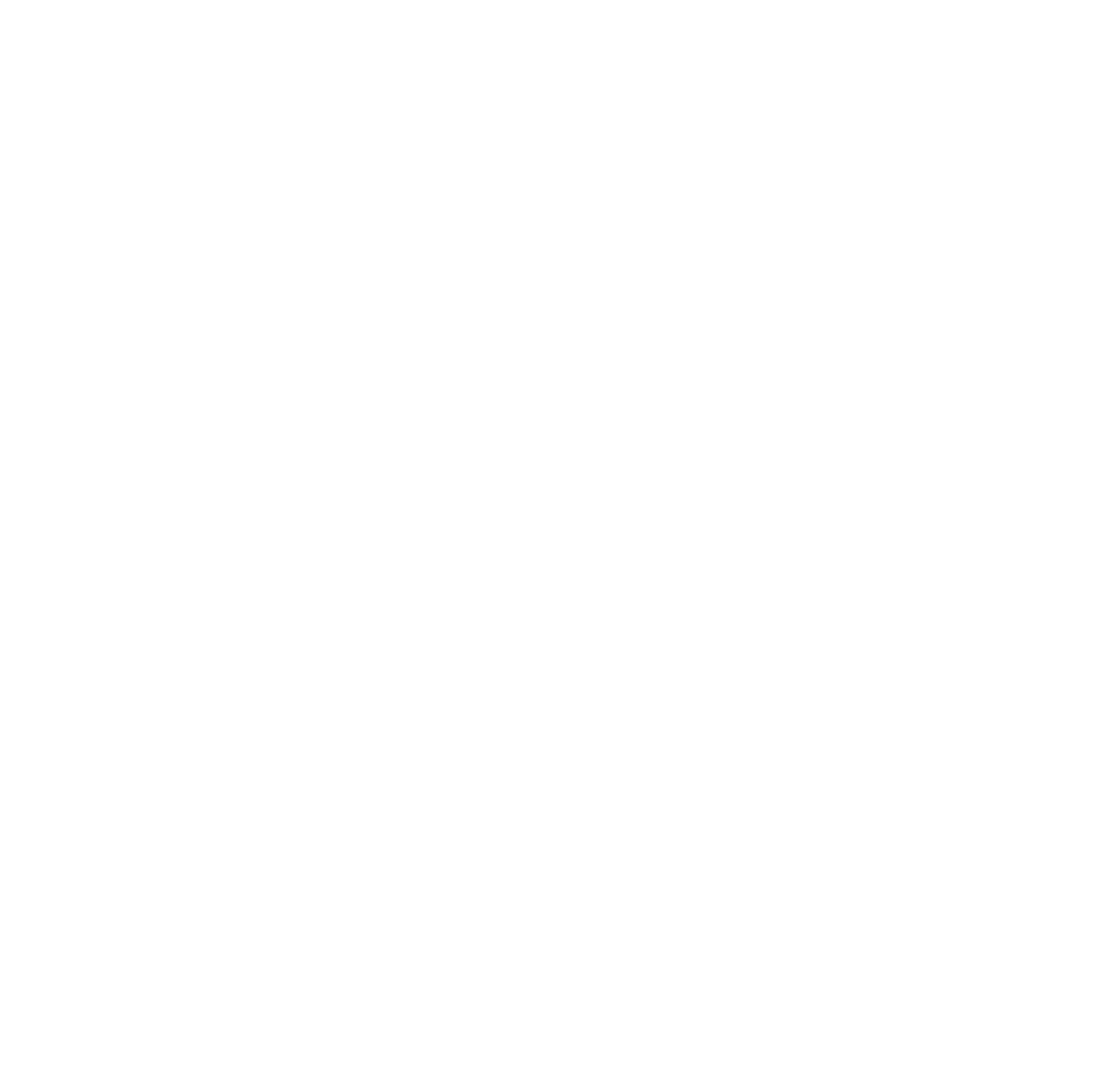
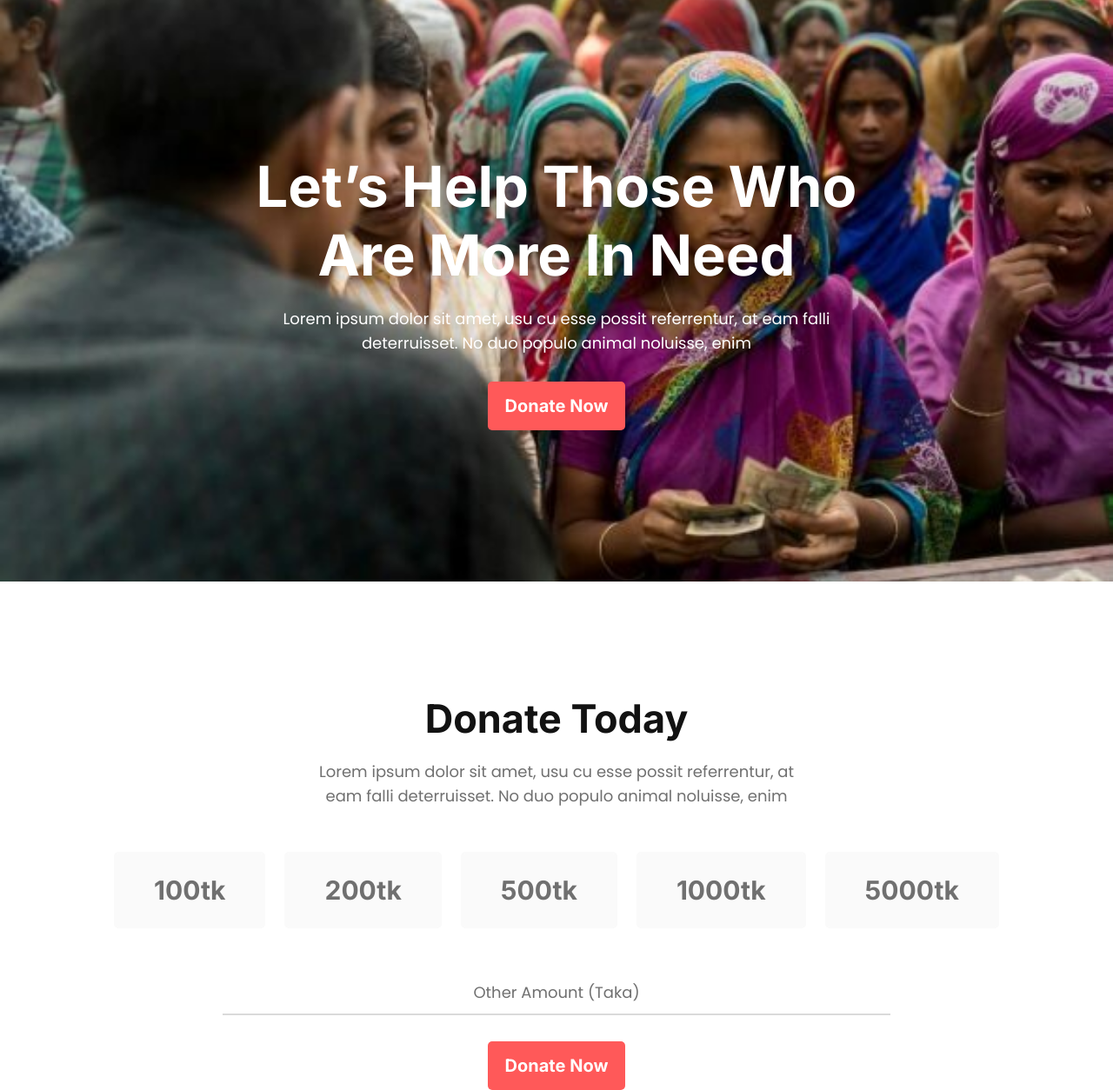
Before and after one commit to MdNazmulHaqueA/donate-today, a plain HTML site: page index.html in a window 1280 px wide. Shown: the whole page at 87% size. Before the commit the page ends 800 px from the top, so only its background shows below. Drawn offline with Linux system fonts and the light colour scheme.

Commit message:
Header and donate today section completed

```diff
--- a/index.html
+++ b/index.html
@@ -5,7 +5,46 @@
     <meta http-equiv="X-UA-Compatible" content="IE=edge" />
     <meta name="viewport" content="width=device-width, initial-scale=1.0" />
     <title>Donate Today</title>
+    <link rel="preconnect" href="https://fonts.googleapis.com" />
+    <link rel="preconnect" href="https://fonts.gstatic.com" crossorigin />
+    <link
+      href="https://fonts.googleapis.com/css2?family=Inter:wght@700&family=Poppins:ital,wght@0,400;0,500;0,600;0,700;1,400;1,500;1,600;1,700&display=swap"
+      rel="stylesheet"
+    />
     <link rel="stylesheet" href="./styles/styles.css" />
   </head>
-  <body></body>
+  <body>
+    <main>
+      <header>
+        <img src="./images/donation1.jpg" alt="" />
+        <div class="header-content">
+          <h2 class="header-title">Let’s Help Those Who Are More In Need</h2>
+          <p class="header-text">
+            Lorem ipsum dolor sit amet, usu cu esse possit referrentur, at eam
+            falli deterruisset. No duo populo animal noluisse, enim
+          </p>
+          <button class="btn-primary">Donate Now</button>
+        </div>
+      </header>
+      <!-- Donate section -->
+      <section class="donate-today">
+        <h2 class="section-title">Donate Today</h2>
+        <p class="section-description">
+          Lorem ipsum dolor sit amet, usu cu esse possit referrentur, at eam
+          falli deterruisset. No duo populo animal noluisse, enim
+        </p>
+        <div class="donate-amounts">
+          <div class="donate-item"><p>100tk</p></div>
+          <div class="donate-item"><p>200tk</p></div>
+          <div class="donate-item"><p>500tk</p></div>
+          <div class="donate-item"><p>1000tk</p></div>
+          <div class="donate-item"><p>5000tk</p></div>
+        </div>
+        <p>Other Amount (Taka)</p>
+        <hr />
+        <button class="btn-primary">Donate Now</button>
+      </section>
+      <!-- Donate plan styles -->
+    </main>
+  </body>
 </html>
--- a/styles/styles.css
+++ b/styles/styles.css
@@ -0,0 +1,136 @@
+* {
+  margin: 0;
+  padding: 0;
+  box-sizing: border-box;
+  font-family: "Poppins", sans-serif;
+  font-size: 18px;
+}
+
+p {
+  line-height: 28px;
+  color: #707070;
+  text-align: center;
+}
+
+.section-description {
+  width: 45%;
+}
+hr {
+  width: 60%;
+  border: 1px solid #dadada;
+  margin-bottom: 30px;
+  margin-top: 10px;
+}
+/* main {
+  max-width: 1140px;
+} */
+.section-title {
+  font-family: "Inter", sans-serif;
+  font-size: 45px;
+  font-weight: 700;
+  text-align: center;
+  color: #121212;
+  margin-top: 130px;
+  margin-bottom: 20px;
+}
+
+.section-subtitle {
+  font-weight: 600;
+  font-size: 20px;
+  line-height: 24px;
+  color: #121212;
+  margin-bottom: 20px;
+}
+
+.btn-primary {
+  background: #ff5959;
+  border-radius: 5px;
+  font-family: "Inter";
+  font-weight: 600;
+  font-size: 20px;
+  line-height: 24px;
+  color: #ffffff;
+  padding: 16px 20px;
+  border: 0;
+}
+
+/* header styles */
+header {
+  position: relative;
+  display: flex;
+  flex-direction: column;
+  align-items: center;
+  height: 669px;
+}
+
+header > img {
+  position: absolute;
+  top: 0;
+  left: 0;
+  width: 100%;
+  height: 100%;
+}
+header .header-content {
+  width: 55%;
+  position: relative;
+  display: flex;
+  flex-direction: column;
+  align-items: center;
+  justify-content: center;
+  z-index: 1;
+  flex: 1;
+}
+
+.header-title {
+  font-family: "Inter", sans-serif;
+  font-size: 65px;
+  font-weight: 700;
+  text-align: center;
+  color: #ffffff;
+  margin-bottom: 20px;
+}
+.header-text {
+  color: #ffffff;
+  margin-bottom: 30px;
+}
+
+/* Donate section styles */
+.donate-today {
+  display: flex;
+  flex-direction: column;
+  align-items: center;
+}
+.donate-amounts {
+  display: flex;
+  gap: 22px;
+  justify-content: space-around;
+}
+.donate-item {
+  background-color: #fafafa;
+  padding: 24px 44px;
+  border: 2px solid #fafafa;
+  border-radius: 5px;
+  margin-top: 50px;
+  margin-bottom: 60px;
+}
+.donate-item:hover {
+  color: #ff5959;
+  background: #ffeeee;
+  border: 2px solid #ff5959;
+}
+
+.donate-item p {
+  font-family: "Inter";
+  font-weight: 700;
+  font-size: 30px;
+  line-height: 36px;
+}
+
+/* donate plan styles */
+
+/*  */
+@media screen and (max-width: 1350px) {
+  header > img {
+    object-fit: cover;
+  }
+}
```
